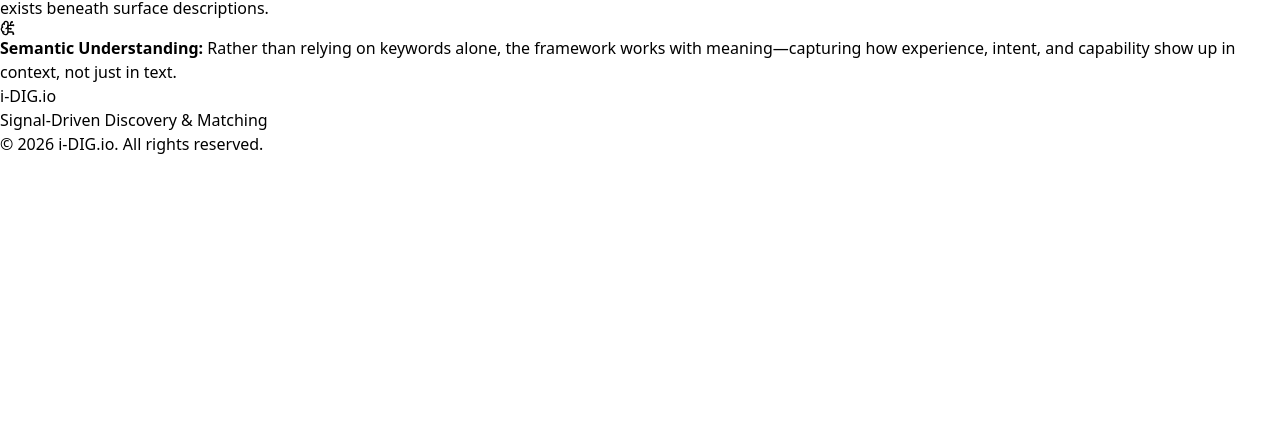
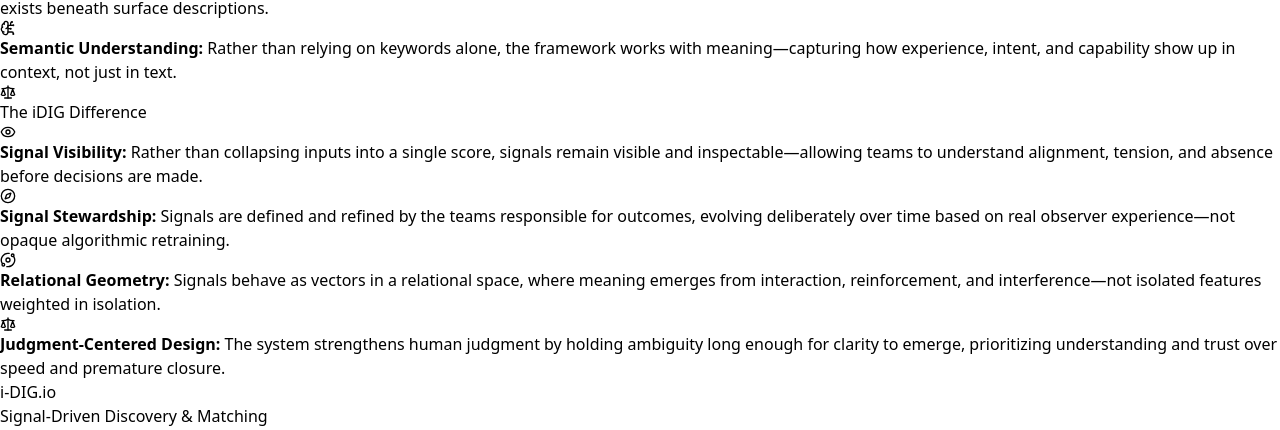
Before and after one commit to theresonantbuilder/idig_website, a React (Vite) app: page / in a window 1280 px wide. Shown: the part 2720-3150 px from the top of the page. Before the commit the page ends 2876 px from the top, so only its background shows below. Built offline with nearby package versions, Linux system fonts and the light colour scheme.

Commit message:
add difference card

```diff
--- a/src/pages/HomeSignalDriven.tsx
+++ b/src/pages/HomeSignalDriven.tsx
@@ -1,4 +1,4 @@
-import { ArrowRight, Database, Briefcase, CheckCircle2, Linkedin, Code2, Terminal, Layers, Lock, Sliders, GitMerge, BrainCircuit } from 'lucide-react';
+import { ArrowRight, Database, Briefcase, CheckCircle2, Linkedin, Code2, Terminal, Layers, Lock, Sliders, GitMerge, BrainCircuit, Eye, Compass, Orbit, Scale } from 'lucide-react';
 import profilePic from '../assets/paul_idig_profile.jpg';
 
 
@@ -314,7 +314,7 @@ I use AI to help surface those signals—patterns of intent, timing, authority,
               <div className="flex flex-col gap-6">
 
                 {/* SIGNAL DRIVEN FRAMEWORK CARD - WITH YOUTUBE VIDEO */}
-                <div className="bg-slate-800/30 rounded-xl border border-slate-700/50 p-6 flex flex-col items-start justify-between opacity-90 h-full">
+                <div className="bg-slate-800/30 rounded-xl border border-slate-700/50 p-6 flex flex-col items-start justify-between opacity-90">
                    <div className="flex w-full justify-between items-center mb-4"><div className="flex items-center space-x-2"><Lock size={16} className="text-slate-500" /><h4 className="text-slate-300 font-medium">Signal-Driven Framework</h4></div></div>
 
                    {/* YOUTUBE VIDEO */}
@@ -340,6 +340,33 @@ I use AI to help surface those signals—patterns of intent, timing, authority,
                    </div>
                 </div>
 
+                {/* THE iDIG DIFFERENCE CARD */}
+                <div className="bg-slate-800/30 rounded-xl border border-slate-700/50 p-6">
+                   <div className="flex items-center space-x-2 mb-6">
+                     <Scale size={16} className="text-amber-500" />
+                     <h4 className="text-slate-300 font-medium">The iDIG Difference</h4>
+                   </div>
+
+                   <div className="space-y-4">
+                     <div className="flex items-start">
+                       <Eye size={16} className="text-blue-400 mt-1 mr-3 shrink-0" />
+                       <p className="text-sm text-slate-500"><strong className="text-slate-400">Signal Visibility:</strong> Rather than collapsing inputs into a single score, signals remain visible and inspectable—allowing teams to understand alignment, tension, and absence before decisions are made.</p>
+                     </div>
+                     <div className="flex items-start">
+                       <Compass size={16} className="text-emerald-400 mt-1 mr-3 shrink-0" />
+                       <p className="text-sm text-slate-500"><strong className="text-slate-400">Signal Stewardship:</strong> Signals are defined and refined by the teams responsible for outcomes, evolving deliberately over time based on real observer experience—not opaque algorithmic retraining.</p>
+                     </div>
+                     <div className="flex items-start">
+                       <Orbit size={16} className="text-purple-400 mt-1 mr-3 shrink-0" />
+                       <p className="text-sm text-slate-500"><strong className="text-slate-400">Relational Geometry:</strong> Signals behave as vectors in a relational space, where meaning emerges from interaction, reinforcement, and interference—not isolated features weighted in isolation.</p>
+                     </div>
+                     <div className="flex items-start">
+                       <Scale size={16} className="text-amber-400 mt-1 mr-3 shrink-0" />
+                       <p className="text-sm text-slate-500"><strong className="text-slate-400">Judgment-Centered Design:</strong> The system strengthens human judgment by holding ambiguity long enough for clarity to emerge, prioritizing understanding and trust over speed and premature closure.</p>
+                     </div>
+                   </div>
+                </div>
+
 
               </div>
 
```
